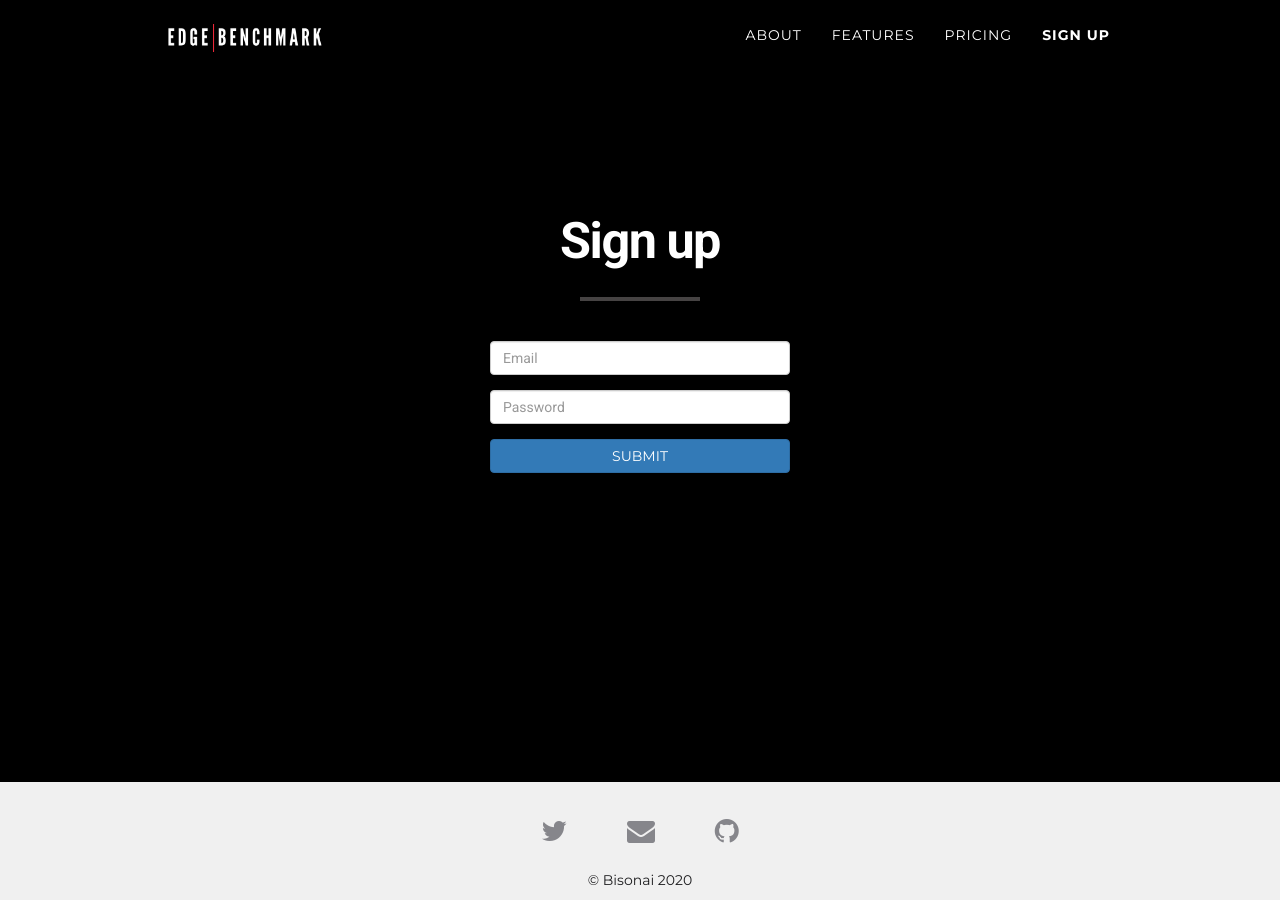
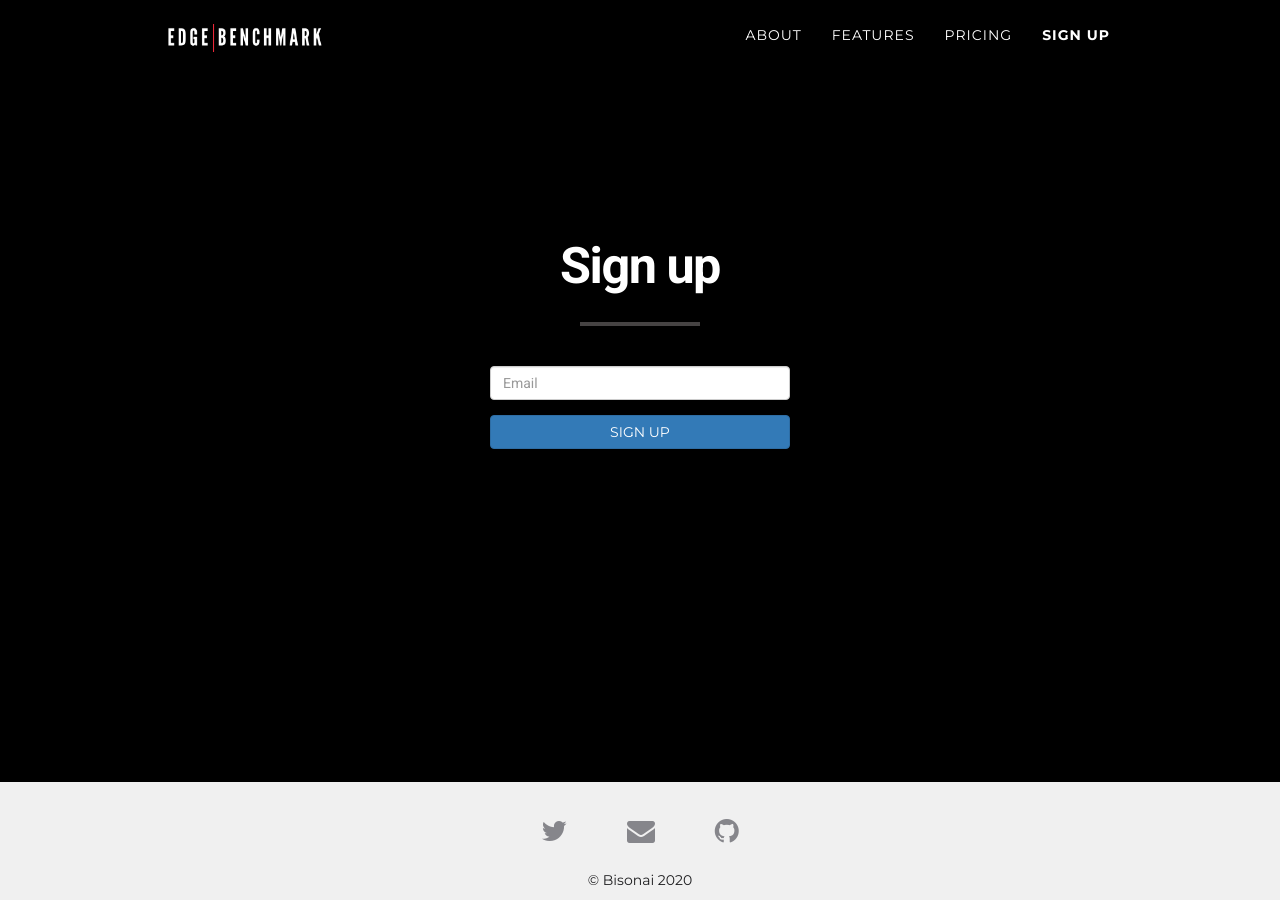
Before and after one commit to martinkersner/edgebenchmark_www, a Jekyll site: the page built from index.html, in a window 1280 px wide and 900 px high, scrolled down 6150 px. Built offline with Jekyll 4.4.1, drawn with Linux system fonts in a browser that asks for light colours; some web fonts are replaced.

Commit message:
Update links and form

```diff
--- a/_includes/pricing.html
+++ b/_includes/pricing.html
@@ -22,7 +22,7 @@
             </ul>
           </span>
           <h2 class="price">$19<span>/month</span></h2>
-          <button type="button" class="btn btn-dark">Continue with Solo</button>
+          <button type="button" onclick="window.location.href = '?type=solo#signup';" class="btn btn-dark">Continue with Solo</button>
         </div>
       </div>
 
@@ -43,7 +43,7 @@
             </ul>
           </span>
           <h2 class="price">$99<span>/month</span></h2>
-          <button type="button" class="btn btn-dark">Continue with Team</button>
+          <button type="button" onclick="window.location.href = '?type=team#signup';" class="btn btn-dark">Continue with Team</button>
         </div>
       </div>
 
@@ -63,8 +63,8 @@
               <li class="check">Custom modifications</li>
             </ul>
           </span>
-          <button type="button" class="btn btn-dark">Learn more</button>
-          <button type="button" class="btn btn-dark">Contact Sales</button>
+          <button type="button" onclick="window.location.href = 'mailto:contact@edgebenchmark.com';" class="btn btn-dark">Learn more</button>
+          <button type="button" onclick="window.location.href = 'mailto:contact@edgebenchmark.com';" class="btn btn-dark">Contact Sales</button>
         </div>
       </div>
 
--- a/_includes/signup.html
+++ b/_includes/signup.html
@@ -9,10 +9,7 @@
       <div class="form-group">
         <input type="email" class="form-control" id="exampleInputEmail1" aria-describedby="emailHelp" placeholder="Email">
       </div>
-      <div class="form-group">
-        <input type="password" class="form-control" id="exampleInputPassword1" placeholder="Password">
-      </div>
-      <button type="submit" class="btn btn-primary">Submit</button>
+      <button type="submit" class="btn btn-primary">Sign up</button>
     </form>
     </center>
 
```
